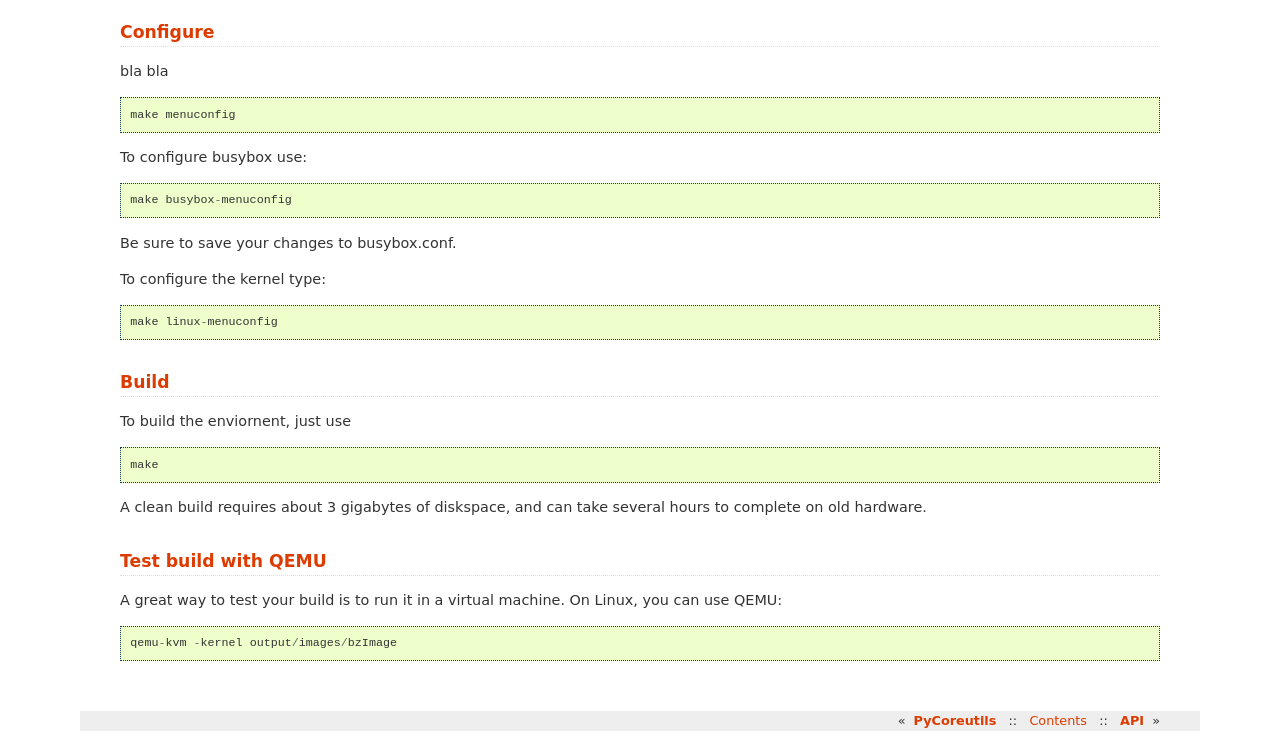
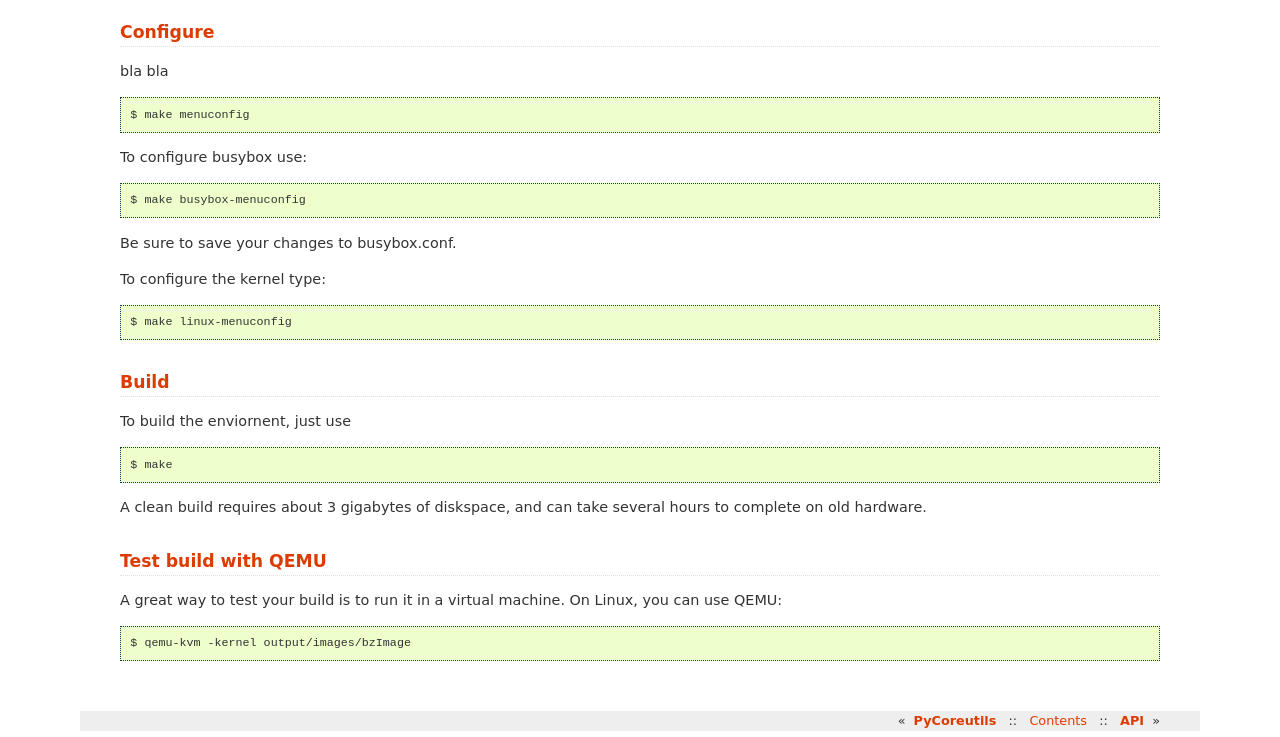
Before and after one commit to jaraco/cmdix, a Sphinx documentation site: the page built from docs/pyos.rst, in a window 1280 px wide. Shown: the part 309-1046 px from the top of the page. Built offline with Sphinx 7.4.7, drawn with Linux system fonts in a browser that asks for light colours; pages that are not in the unit, such as notebooks, are missing from menus.

Commit message:
Updates docs

```diff
--- a/docs/pyos.rst
+++ b/docs/pyos.rst
@@ -1,6 +1,6 @@
 
 PyOS
-====
+****
 
 .. contents:: :local:
 
@@ -8,19 +8,19 @@ PyOS bla bla bla
 
 
 Configure
----------
+=========
 
 bla bla
 
 ::
 
-   make menuconfig
+   $ make menuconfig
 
 To configure busybox use:
 
 ::
 
-   make busybox-menuconfig
+   $ make busybox-menuconfig
 
 Be sure to save your changes to busybox.conf.
 
@@ -28,28 +28,28 @@ To configure the kernel type:
 
 ::
 
-   make linux-menuconfig
+   $ make linux-menuconfig
 
 
 Build
------
+=====
 
 To build the enviornent, just use
 
 ::
 
-   make
+   $ make
 
 A clean build requires about 3 gigabytes of diskspace, and can take several
 hours to complete on old hardware.
 
 
 Test build with QEMU
---------------------
+====================
 
 A great way to test your build is to run it in a virtual machine.
 On Linux, you can use QEMU:
 
 ::
 
-   qemu-kvm -kernel output/images/bzImage
+   $ qemu-kvm -kernel output/images/bzImage
```
Also changed, not shown: docs/api.rst (+21 -3 lines), docs/index.rst (+2 -7 lines), docs/pycoreutils.rst (+10 -10 lines).
